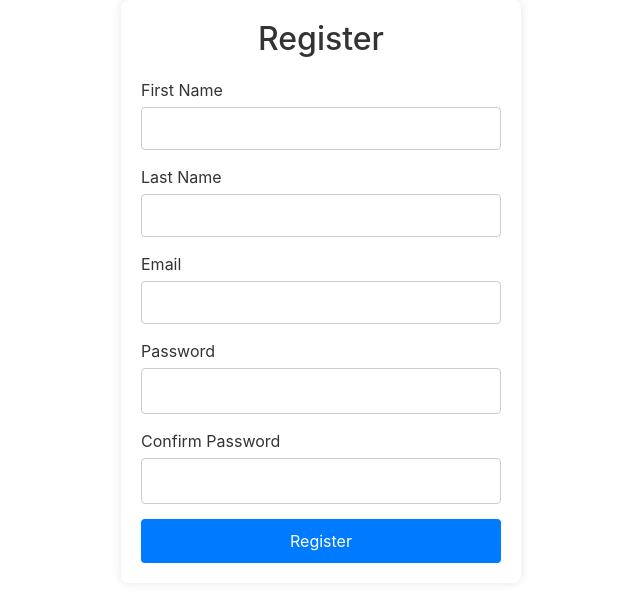
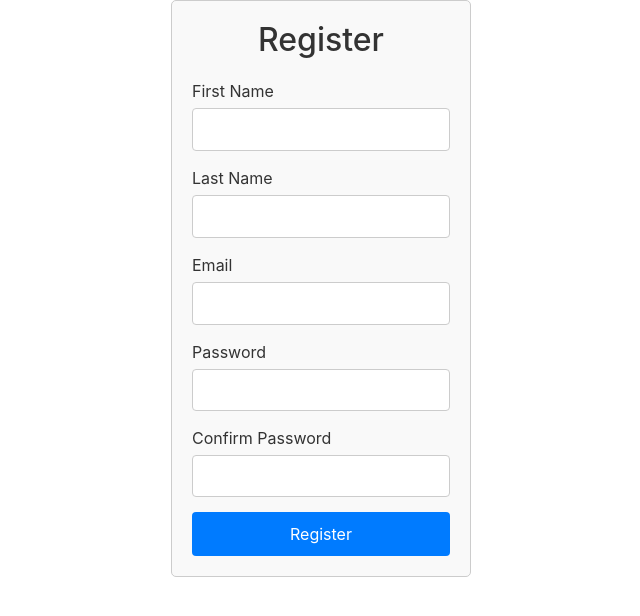
Before and after one commit to haru-1chi/basic-nodejs-react, a React (Create React App) app in the folder client/: page /register in a window 1280 px wide. Shown: the top 616 px of the page, without its empty margins (319-959 px from the left). Built offline with nearby package versions, Linux system fonts and the light colour scheme.

Commit message:
add successfully register page

```diff
--- a/client/src/components/Login.js
+++ b/client/src/components/Login.js
@@ -1,4 +1,3 @@
-// src/components/Login.js
 import React, { useState } from 'react';
 import axios from 'axios';
 import './Login.css';
@@ -21,12 +20,20 @@ const Login = () => {
     const handleSubmit = async (e) => {
         e.preventDefault();
         try {
-            const res = await axios.post('/api/login', formData);
+            const res = await axios.post('http://localhost:8080/auth/login', formData);
             console.log('Login successful', res.data);
-            // Redirect to home page or dashboard
+
+            // Store user data in local storage
+            localStorage.setItem('user', JSON.stringify(res.data.user));
+
+            // Show success alert
+            alert('Login successful!');
+
+            // Redirect to home page
+            window.location.href = '/';
         } catch (err) {
-            console.error('Error during login', err.response.data);
-            setErrors(err.response.data.errors || {});
+            console.error('Error during login', err.response?.data || err.message);
+            setErrors(err.response?.data.errors || {});
         }
     };
 
--- a/client/src/components/Register.css
+++ b/client/src/components/Register.css
@@ -1,56 +1,73 @@
-/* src/components/Register.css */
 .register-container {
-    max-width: 400px;
+    width: 300px;
     margin: 0 auto;
     padding: 20px;
-    border-radius: 8px;
-    box-shadow: 0 0 10px rgba(0, 0, 0, 0.1);
-    background-color: #ffffff;
+    border: 1px solid #ccc;
+    border-radius: 5px;
+    background-color: #f9f9f9;
 }
 
 h2 {
     text-align: center;
     margin-bottom: 20px;
-    color: #333333;
 }
 
 .form-group {
     margin-bottom: 15px;
 }
 
-label {
+.form-group label {
     display: block;
     margin-bottom: 5px;
-    color: #555555;
 }
 
-input {
+.form-group input {
     width: 100%;
-    padding: 10px;
-    border: 1px solid #cccccc;
-    border-radius: 4px;
-}
-
-input:focus {
-    border-color: #007bff;
-    outline: none;
+    padding: 8px;
+    box-sizing: border-box;
 }
 
 .error-text {
     color: red;
-    font-size: 0.875em;
+    font-size: 12px;
 }
 
 .submit-button {
     width: 100%;
     padding: 10px;
-    background-color: #007bff;
+    background-color: #4CAF50;
     color: white;
     border: none;
-    border-radius: 4px;
+    border-radius: 5px;
     cursor: pointer;
 }
 
 .submit-button:hover {
-    background-color: #0056b3;
+    background-color: #45a049;
 }
+
+.success-message {
+    text-align: center;
+    margin-top: 20px;
+}
+
+.success-message p {
+    color: green;
+    font-size: 16px;
+}
+
+.home-button {
+    display: inline-block;
+    padding: 10px 20px;
+    margin-top: 10px;
+    background-color: #4CAF50;
+    color: white;
+    border: none;
+    border-radius: 5px;
+    cursor: pointer;
+    text-decoration: none;
+}
+
+.home-button:hover {
+    background-color: #45a049;
+}
--- a/client/src/components/Register.js
+++ b/client/src/components/Register.js
@@ -13,6 +13,7 @@ const Register = () => {
 
     const [errors, setErrors] = useState({});
     const [successMessage, setSuccessMessage] = useState(''); // Add state for success message
+    const [isSuccess, setIsSuccess] = useState(false); // State to manage success
 
     const handleChange = (e) => {
         setFormData({
@@ -28,23 +29,34 @@ const Register = () => {
             return;
         }
         try {
-            const {...submitData } = formData; // Remove confirmPassword before sending
-            console.log('Submitting data:', submitData); // Debugging statement
+            const {...submitData} = formData; // Remove confirmPassword before sending
             const res = await axios.post('http://localhost:8080/auth/register', submitData);
             console.log('Registration successful', res.data);
             setSuccessMessage('Registration successful'); // Set success message
+            setIsSuccess(true); // Set success state to true
             setErrors({}); // Clear any previous errors
         } catch (err) {
             console.error('Error during registration', err.response?.data || err.message);
             setErrors(err.response?.data.errors || {});
             setSuccessMessage(''); // Clear success message if there's an error
+            setIsSuccess(false); // Set success state to false
         }
+    };
+
+    const handleRedirect = () => {
+        window.location.href = '/';
     };
 
     return (
         <div className="register-container">
             <h2>Register</h2>
-            {successMessage && <p className="success-text">{successMessage}</p>} {/* Display success message */}
+            {successMessage && (
+                <div className="success-message">
+                    <p>{successMessage}</p>
+                    <button onClick={handleRedirect} className="home-button">Go to Homepage</button>
+                </div>
+            )}
+            {!isSuccess && (
                 <form onSubmit={handleSubmit}>
                     <div className="form-group">
                         <label>First Name</label>
@@ -98,6 +110,7 @@ const Register = () => {
                     </div>
                     <button type="submit" className="submit-button">Register</button>
                 </form>
+            )}
         </div>
     );
 };
```
Lines whose indentation alone changed are shown as unchanged.
